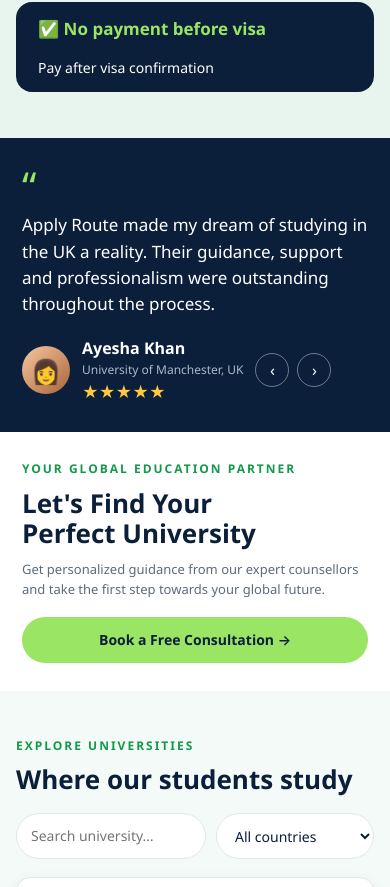
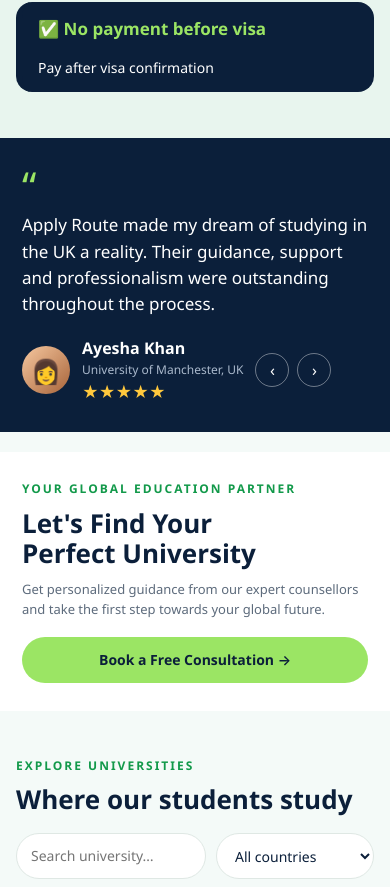
Before and after one commit to musaabbasi84/apply-route, a plain HTML site: page index.html in a window 390 px wide. Shown: the part 2711-3598 px from the top of the page. Drawn offline with Linux system fonts and the light colour scheme.

Commit message:
Update style.css

```diff
--- a/style.css
+++ b/style.css
@@ -120,6 +120,43 @@ footer{background:var(--card);padding:26px 0;border-top:1px solid var(--bd)}.fg{
 @keyframes spn{to{transform:rotate(360deg)}}
 .toast{position:fixed;left:50%;bottom:calc(24px + env(safe-area-inset-bottom,0px));transform:translate(-50%,30px);max-width:min(92vw,460px);background:var(--navy);color:#fff;padding:14px 20px;border-radius:14px;font-size:14px;box-shadow:0 10px 30px #0006;opacity:0;pointer-events:none;transition:.3s;z-index:200;border-left:5px solid var(--green)}
 .toast.on{opacity:1;transform:translate(-50%,0)}.toast.bad{border-left-color:#e5484d}
+
+
+/* Hide video and fix reviews + consultation layout */
+.row3 {
+    display: grid !important;
+    grid-template-columns: minmax(0, 1fr) minmax(0, 1fr) !important;
+    gap: 0 !important;
+    align-items: stretch;
+    padding: 0;
+}
+
 .row3 .vid {
     display: none !important;
 }
+
+.row3 .tm,
+.row3 .cta {
+    width: 100%;
+    min-width: 0;
+    margin: 0;
+}
+
+/* Mobile layout */
+@media (max-width: 768px) {
+    .row3 {
+        grid-template-columns: 1fr !important;
+        gap: 20px !important;
+    }
+
+    .row3 .tm,
+    .row3 .cta {
+        grid-column: 1 !important;
+        width: 100%;
+    }
+
+    .tm,
+    .cta {
+        padding: 28px 22px;
+    }
+}
```
